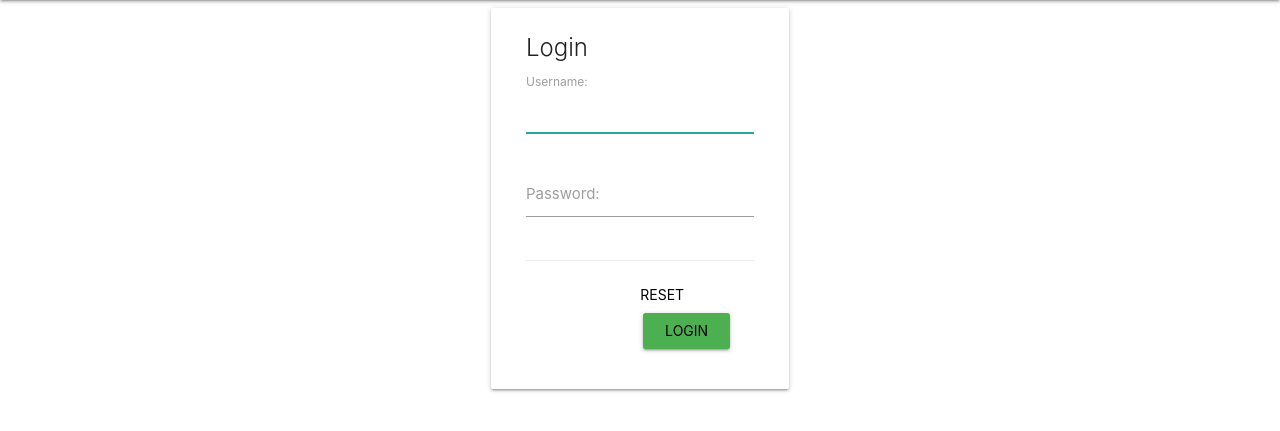
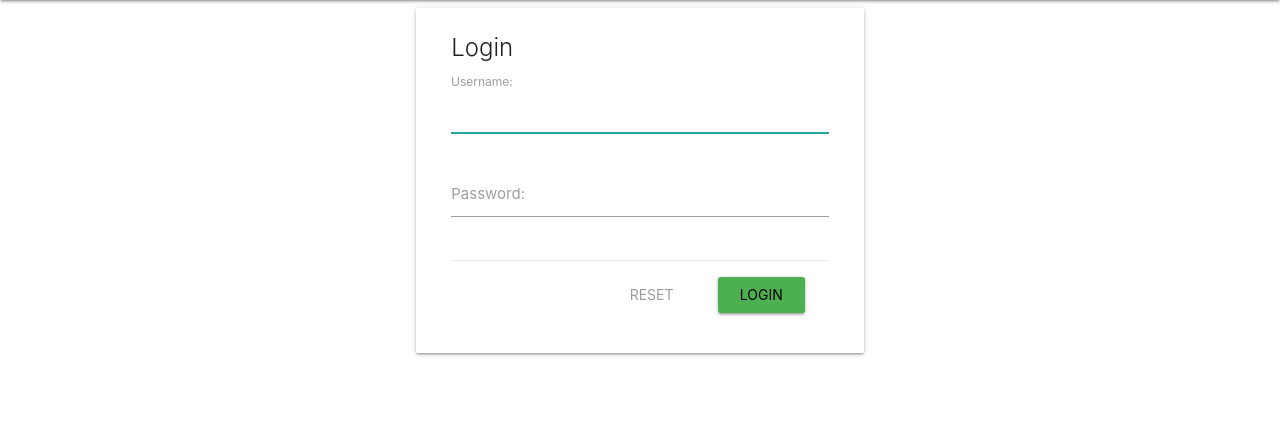
Before and after one commit to WCollier/train_manager, a Django app: page /login/ in a window 1280 px wide. Shown: the part 64-495 px from the top of the page. Run offline with Django 3.2, Linux system fonts and the light colour scheme.

Commit message:
Change login form styling.

```diff
--- a/templates/registration/login.html
+++ b/templates/registration/login.html
@@ -3,7 +3,7 @@
 {% block content %}
 
 <div class="valign-wrapper row login-box">
-    <div class="col card hoverable s10 pull-s1 m6 pull-m3 l4 pull-l4">
+    <div class="col card hoverable col s6 offset-s3 valign">
       <form method="post" action="{% url 'login' %}">
         {% csrf_token %}
 
@@ -20,10 +20,9 @@
             </div>
           </div>
           <div class="card-action right-align">
-            <a href="{% url 'password_reset' %}">
-              <input type="reset" id="reset" class="btn-flat grey-text waves-effect">
+            <a class="btn-flat grey-text waves-effect" href="{% url 'password_reset' %}">
+              Reset
             </a>
-
             <input type="submit" class="btn green waves-effect waves-light" value="Login">
           </div>
           {% if form.errors %}
```
